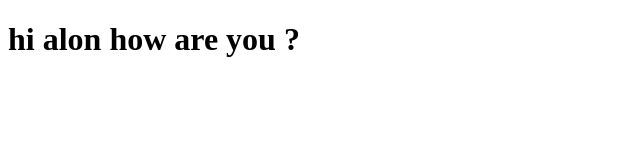
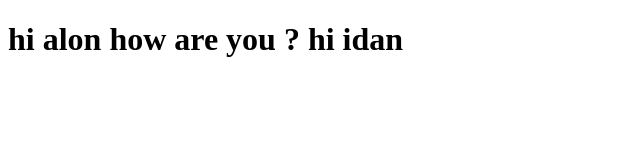
Before and after one commit to alontaviv/13-11-23-tirgol, a plain HTML site: page index.html in a window 1280 px wide. Shown: the whole page, without its empty margins (0-640 px from the left). Drawn offline with Linux system fonts and the light colour scheme.

Commit message:
added hi

```diff
--- a/index.html
+++ b/index.html
@@ -7,7 +7,8 @@
 </head>
 <body>
     <h1>
-hi alon how are you ?
+hi alon how are you   ?
+hi idan
 
     </h1>
 </body>
```
